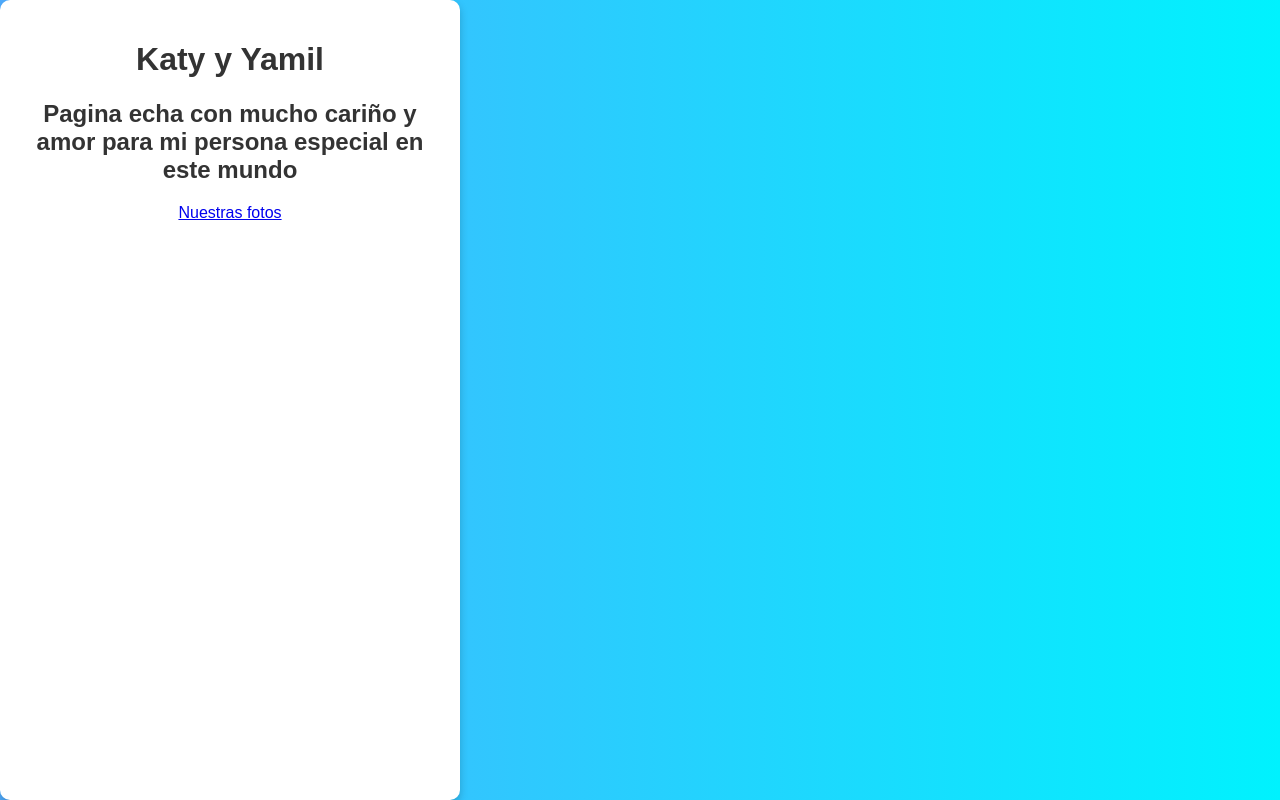
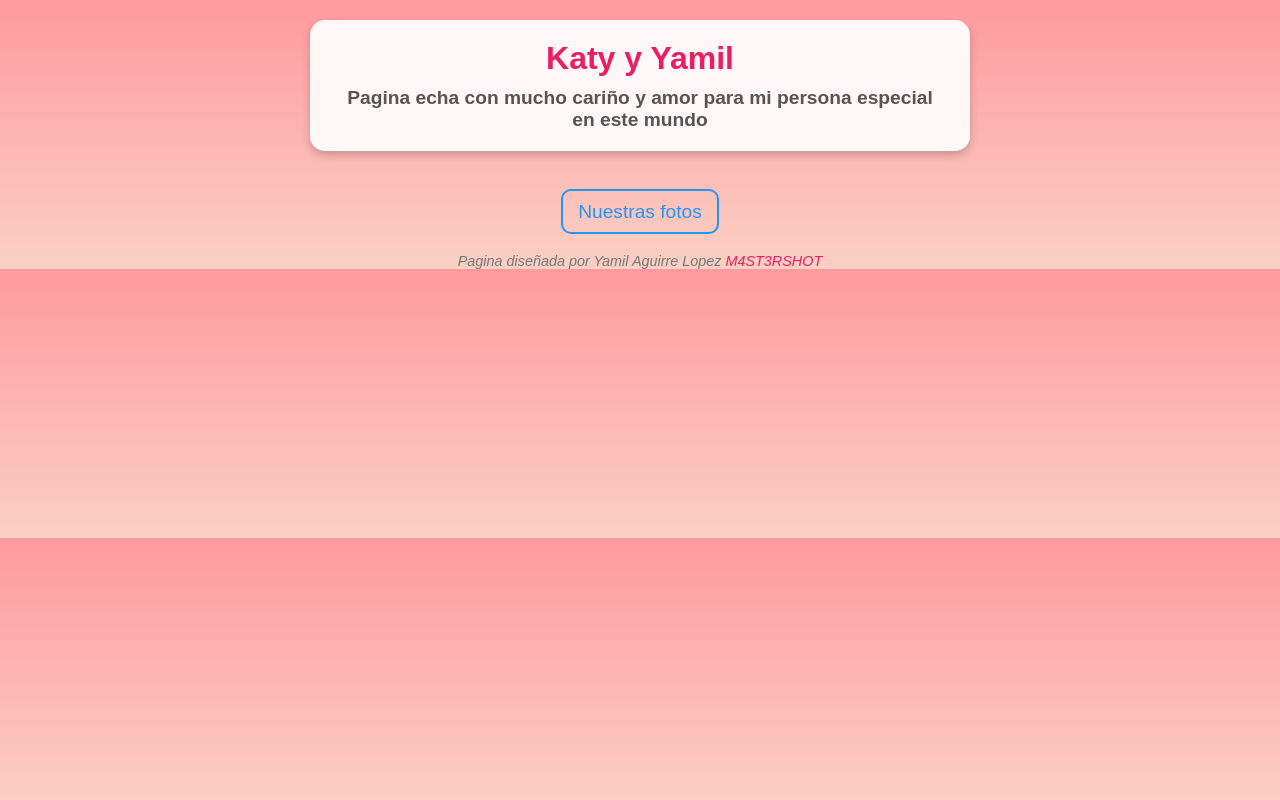
Before and after one commit to M4ST3RSHOT/portafolio, a plain HTML site: page proyecto.html in a window 1280 px wide. Drawn offline with Linux system fonts and the light colour scheme.

Commit message:
avance 2

```diff
--- a/proyecto.html
+++ b/proyecto.html
@@ -4,12 +4,10 @@
 <head>
   <meta charset="UTF-8">
   <meta name="viewport" content="width=device-width, initial-scale=1.0">
-  <title>Fecha y Ubicación</title>
+  <title>Y y K </title>
   <link rel="stylesheet" href="stylespareja.css">
 </head>
 
-<body>
-  <div class="container">
 <div class="encabezado">
   <h1>
     Katy y Yamil
@@ -20,8 +18,14 @@
     </h2>
   </div>
 </div>
+
+<body>
+  <div class="contenedor1">
     <a href="https://photos.app.goo.gl/rKLYxZWtumRTG1XZA"> Nuestras fotos </a>
   </div>
+
+  <em>Pagina diseñada por Yamil Aguirre Lopez <a href="https://github.com/M4ST3RSHOT">M4ST3RSHOT</a></em>
+
   <script src="script.js"></script>
 </body>
 
--- a/stylespareja.css
+++ b/stylespareja.css
@@ -1,33 +1,71 @@
+/* Estilos globales */
 body {
     font-family: 'Arial', sans-serif;
-    background: linear-gradient(to right, #4facfe, #00f2fe);
+    background: linear-gradient(to bottom, #ff9a9e, #fad0c4);
     color: #333;
+    margin: 0;
+    padding: 0;
     display: flex;
-    height: 100vh;
-    margin: 0;
+    flex-direction: column;
+    align-items: center;
 }
 
-.container {
-    background: white;
+/* Encabezado */
+.encabezado {
+    background-color: rgba(255, 255, 255, 0.9);
     padding: 20px 30px;
-    border-radius: 10px;
+    border-radius: 15px;
     box-shadow: 0 4px 8px rgba(0, 0, 0, 0.2);
     text-align: center;
-    max-width: 400px;
+    margin: 20px 0;
+    width: 90%;
+    max-width: 600px;
 }
 
-.title {
-    font-size: 1.5rem;
-    margin-bottom: 15px;
+.encabezado h1 {
+    margin: 0;
+    font-size: 2rem;
+    color: #e91e63;
 }
 
-.date,
-.location {
-    margin: 10px 0;
+.encabezado .descripcion h2 {
+    margin: 10px 0 0;
     font-size: 1.2rem;
+    color: #555;
 }
 
-.error {
-    color: red;
+/* Contenedor 1 */
+.contenedor1 {
+    margin: 30px 0;
+}
+
+.contenedor1 a {
+    font-size: 1.2rem;
+    color: #2196f3;
+    text-decoration: none;
+    padding: 10px 15px;
+    border: 2px solid #2196f3;
+    border-radius: 10px;
+    transition: background-color 0.3s, color 0.3s;
+}
+
+.contenedor1 a:hover {
+    background-color: #2196f3;
+    color: white;
+}
+
+/* Pie de página */
+em {
     font-size: 0.9rem;
+    color: #777;
+    margin-top: auto;
 }
+
+em a {
+    color: #e91e63;
+    text-decoration: none;
+}
+
+em a:hover {
+    text-decoration: underline;
+}
```
Lines whose indentation alone changed are shown as unchanged.
